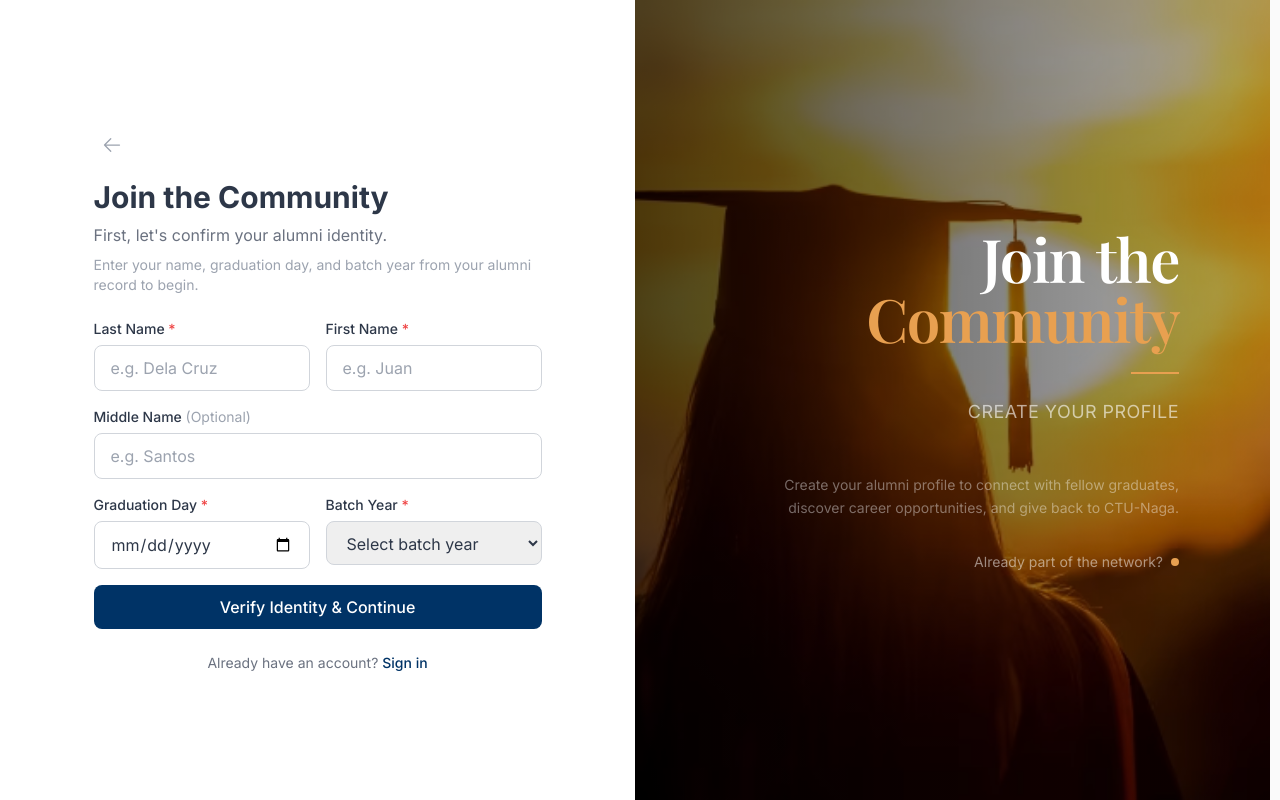
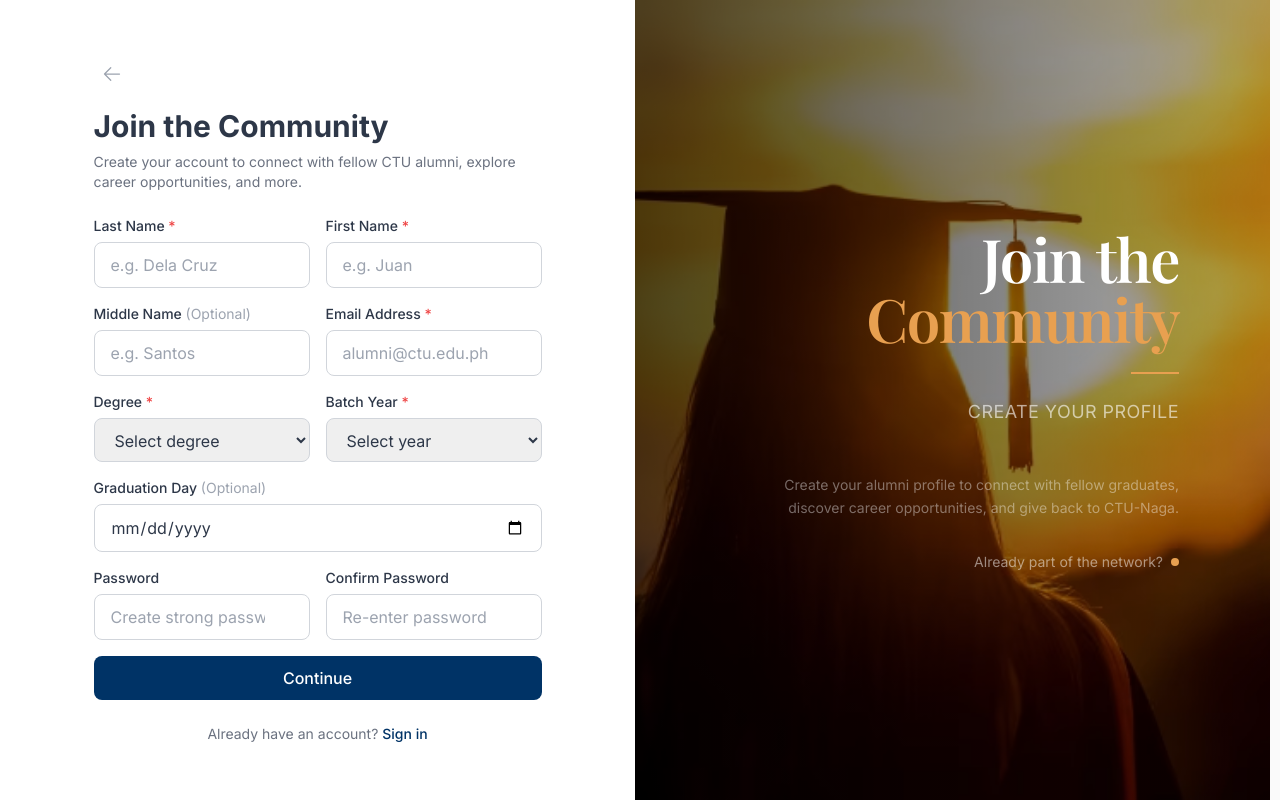
Before and after one commit to channy143/AlumniTracker, a React (Vite) app in the folder client/: page /auth/register in a window 1280 px wide. Built offline with nearby package versions, Linux system fonts and the light colour scheme.

Commit message:
Temporarily bypass alumni identity verification on registration

```diff
--- a/client/src/pages/auth/RegisterPage.tsx
+++ b/client/src/pages/auth/RegisterPage.tsx
@@ -11,8 +11,11 @@ import FieldErrorAlert from '@/components/auth/FieldErrorAlert';
 
 type Step = 'verify' | 'form' | 'captcha' | 'otp';
 
+// Temporarily set to false to bypass alumni identity verification so users can freely register
+const REQUIRE_ALUMNI_VERIFICATION = false;
+
 export default function RegisterPage() {
-  const [step, setStep] = useState<Step>('verify');
+  const [step, setStep] = useState<Step>(REQUIRE_ALUMNI_VERIFICATION ? 'verify' : 'form');
   const [loading, setLoading] = useState(false);
 
   // Rate limit cooldown state
@@ -214,7 +217,7 @@ export default function RegisterPage() {
     if (!formData.firstName.trim()) missing.firstName = true;
     if (!formData.email.trim()) missing.email = true;
     if (!formData.program) missing.program = true;
-    if (!formData.graduationDate) missing.graduationDate = true;
+    if (REQUIRE_ALUMNI_VERIFICATION && !formData.graduationDate) missing.graduationDate = true;
     if (!formData.batchYear && !formData.yearGraduated) missing.batchYear = true;
     if (!formData.password) missing.password = true;
     if (!formData.confirmPassword) missing.confirmPassword = true;
@@ -511,6 +514,8 @@ export default function RegisterPage() {
             exit={{ opacity: 0, x: -20 }}
             transition={{ duration: 0.25 }}
           >
+            {REQUIRE_ALUMNI_VERIFICATION ? (
+              <>
                 <div className="flex items-center gap-2 mb-1">
                   <IdentificationIcon className="w-5 h-5 text-green-600" />
                   <h2 className="text-xl font-bold text-ctu-charcoal">Identity Confirmed</h2>
@@ -518,6 +523,17 @@ export default function RegisterPage() {
                 <p className="text-gray-500 mb-4 text-sm">
                   Welcome, <span className="font-semibold">{formData.firstName} {formData.lastName}</span> (Batch {formData.batchYear || identity.batchYear}). Now complete your registration.
                 </p>
+              </>
+            ) : (
+              <>
+                <div className="text-3xl font-bold text-ctu-charcoal mb-2 flex items-center gap-3">
+                  Join the Community
+                </div>
+                <p className="text-gray-500 mb-6 text-sm">
+                  Create your account to connect with fellow CTU alumni, explore career opportunities, and more.
+                </p>
+              </>
+            )}
 
             <div className="space-y-4">
               {/* Row 1: Last Name & First Name */}
@@ -532,6 +548,7 @@ export default function RegisterPage() {
                     value={formData.lastName}
                     onChange={handleChange}
                     className={`input-field ${formErrors.lastName ? 'border-red-600 focus:ring-red-500/20 focus:border-red-600' : ''}`}
+                    placeholder="e.g. Dela Cruz"
                     required
                   />
                 </div>
@@ -545,6 +562,7 @@ export default function RegisterPage() {
                     value={formData.firstName}
                     onChange={handleChange}
                     className={`input-field ${formErrors.firstName ? 'border-red-600 focus:ring-red-500/20 focus:border-red-600' : ''}`}
+                    placeholder="e.g. Juan"
                     required
                   />
                 </div>
@@ -628,7 +646,7 @@ export default function RegisterPage() {
               {/* Row 4: Graduation Day */}
               <div>
                 <label className={`block text-sm font-medium mb-1.5 ${formErrors.graduationDate ? 'text-red-600' : 'text-ctu-charcoal'}`}>
-                  Graduation Day <span className="text-red-500">*</span>
+                  Graduation Day {REQUIRE_ALUMNI_VERIFICATION ? <span className="text-red-500">*</span> : <span className="text-gray-400 font-normal">(Optional)</span>}
                 </label>
                 <input
                   type="date"
@@ -636,7 +654,7 @@ export default function RegisterPage() {
                   value={formData.graduationDate}
                   onChange={handleChange}
                   className={`input-field ${formErrors.graduationDate ? 'border-red-600 focus:ring-red-500/20 focus:border-red-600' : ''}`}
-                  required
+                  required={REQUIRE_ALUMNI_VERIFICATION}
                 />
               </div>
 
@@ -708,6 +726,7 @@ export default function RegisterPage() {
               <button type="button" onClick={handleCreateAccount} disabled={loading} className="btn-primary w-full">
                 {loading ? 'Sending verification code...' : 'Continue'}
               </button>
+              {REQUIRE_ALUMNI_VERIFICATION && (
                 <button
                   type="button"
                   onClick={() => { setStep('verify'); setFormErrors({}); }}
@@ -715,6 +734,7 @@ export default function RegisterPage() {
                 >
                   ← Back to identity verification
                 </button>
+              )}
             </div>
           </motion.div>
         ) : step === 'captcha' ? (
@@ -844,7 +864,7 @@ export default function RegisterPage() {
         )}
       </AnimatePresence>
 
-      {step === 'verify' && (
+      {(step === 'verify' || (!REQUIRE_ALUMNI_VERIFICATION && step === 'form')) && (
         <p className="mt-6 text-center text-sm text-gray-500">
           Already have an account?{' '}
           <Link to="/auth/login" className="text-ctu-blue font-medium hover:underline">Sign in</Link>
```
Also changed, not shown: 1 other file (tests, documents, lock files or other folders). Lines whose indentation alone changed are shown as unchanged.
